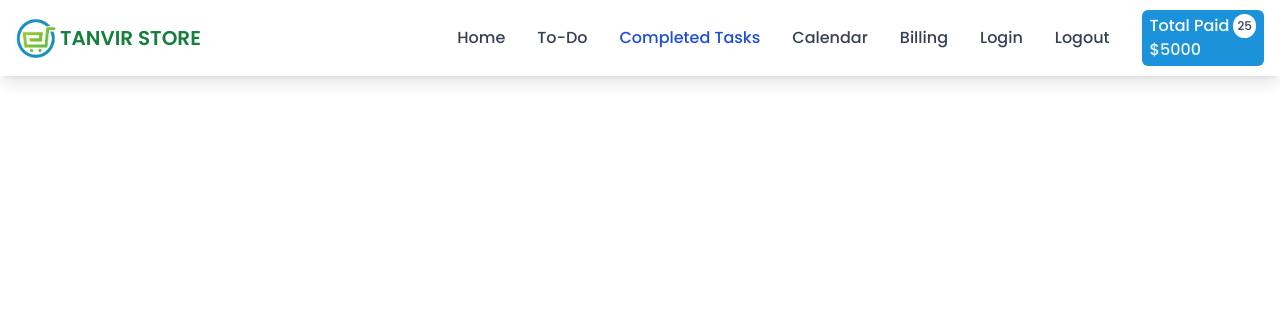
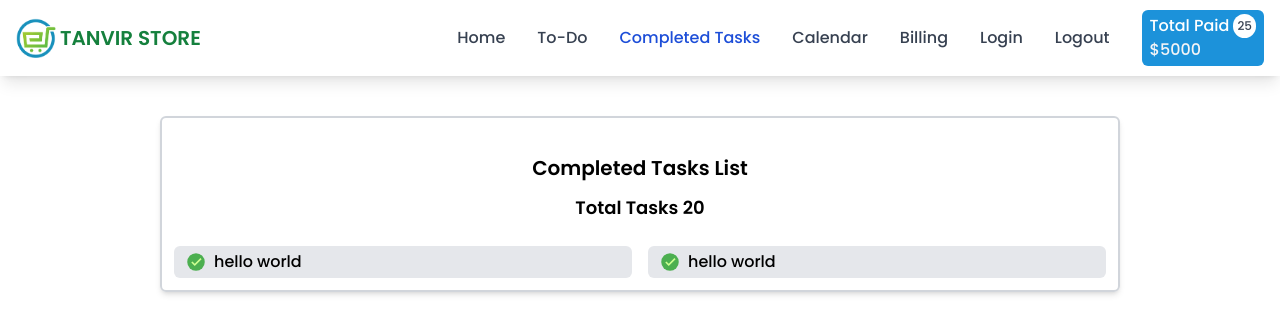
Before and after one commit to tanvirgithub21/Billing-Page-Frontend, a React (Create React App) app: page /completedTasks in a window 1280 px wide. Shown: the top 334 px of the page. Built offline with nearby package versions, Linux system fonts and the light colour scheme.

Commit message:
added completed tasks

```diff
--- a/package.json
+++ b/package.json
@@ -9,6 +9,7 @@
     "react": "^18.2.0",
     "react-dom": "^18.2.0",
     "react-hook-form": "^7.33.0",
+    "react-icons": "^4.4.0",
     "react-modal": "^3.15.1",
     "react-router-dom": "6",
     "react-scripts": "5.0.1",
--- a/src/App.js
+++ b/src/App.js
@@ -1,6 +1,7 @@
 import { Routes, Route } from 'react-router-dom';
 import './App.css';
 import Billing from './Pages/Billing/Billing';
+import CompletedTasks from './Pages/CompletedTasks/CompletedTasks';
 import Home from './Pages/Home/Home';
 import ToDo from './Pages/ToDo/ToDo';
 import Navbar from './ShareComponent/Navbar/Navbar';
@@ -14,6 +15,7 @@ function App() {
         <Route path="/home" element={<Home />} />
         <Route path="/billing" element={<Billing />} />
         <Route path="/toDo" element={<ToDo />} />
+        <Route path="/completedTasks" element={<CompletedTasks />} />
       </Routes>
     </div>
   );
--- /dev/null
+++ b/src/Pages/CompletedTasks/CompletedTasks.jsx
@@ -0,0 +1,31 @@
+import React from "react";
+import { FcOk } from "react-icons/fc";
+
+const CompletedTasks = () => {
+  return (
+    <div className="container">
+      <div className="max-w-[60rem] m-auto border-2 border-gray-300 rounded-md shadow-md mt-6 md:mt-10 p-3 mb-10">
+        <h3 className="text-center text-base md:text-xl mt-4 md:mt-6 mb-2 md:mb-3 font-semibold">
+        Completed Tasks List
+        </h3>
+        <h5 className="text-center text-sm md:text-lg mb-4 md:mb-6 font-semibold">Total Tasks <span>20</span></h5>
+
+        <div className="w-full grid grid-cols-2	gap-4 max-h-[20rem]">
+
+          <div className="flex items-center font-[500] w-full bg-gray-200 px-3 py-1 rounded-md">
+            <FcOk className="w-5 h-5 mr-2 "/>
+            <span>hello world</span>
+          </div>
+
+          <div className="flex items-center font-[500] w-full bg-gray-200 px-3 py-1 rounded-md">
+            <FcOk className="w-5 h-5 mr-2 "/>
+            <span>hello world</span>
+          </div>
+
+        </div>
+      </div>
+    </div>
+  );
+};
+
+export default CompletedTasks;
--- a/src/Pages/ToDo/ToDo.jsx
+++ b/src/Pages/ToDo/ToDo.jsx
@@ -1,4 +1,5 @@
 import React from "react";
+import { BiEditAlt } from "react-icons/bi";
 
 const ToDo = () => {
   return (
@@ -23,7 +24,7 @@ const ToDo = () => {
                         />
                         <span>hello world</span>
                     </div>
-                    <button className="text-blue-600">Edit</button>
+                    <button className="text-blue-600 flex items-center">Edit <BiEditAlt className="ml-1 w-5 h-5" /></button>
                 </div>
                 <div>
                     <h6 className="mt-2">Details</h6>
```
Also changed, not shown: 2 other files (tests, documents, lock files or other folders).
